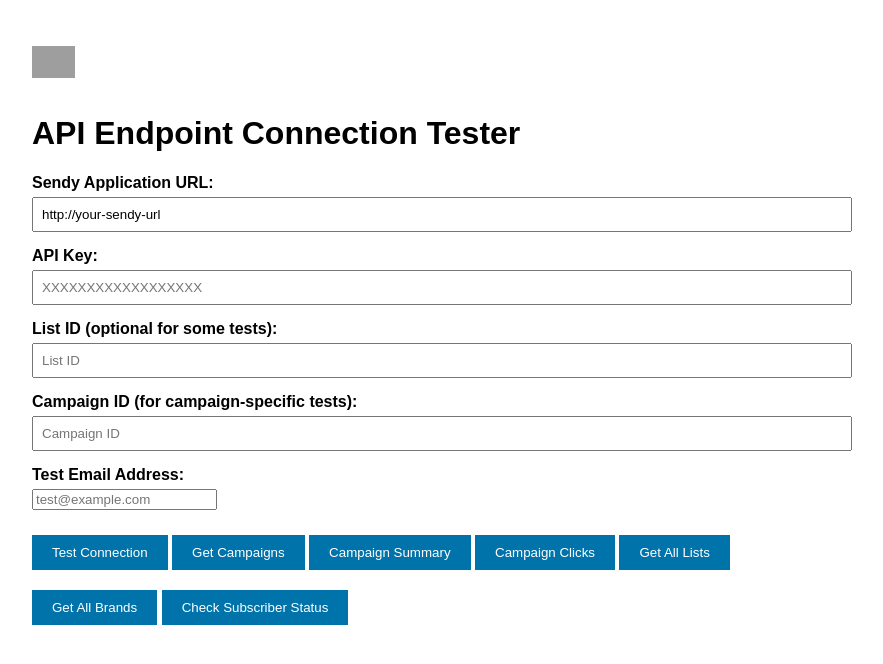
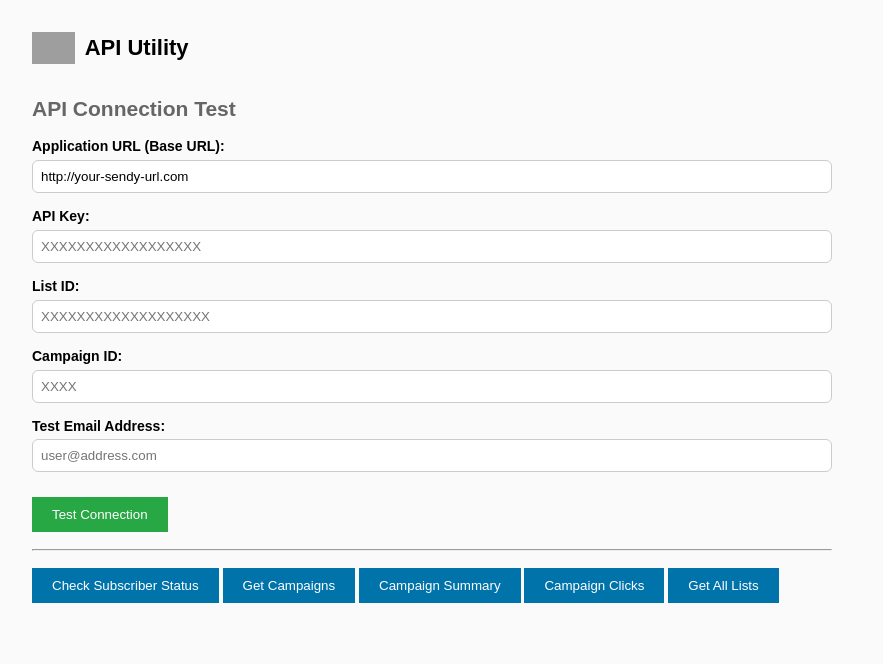
Before and after one commit to djhanus/sendy-api-utility, a PHP site: page / in a window 1280 px wide. Shown: the top 664 px of the page, without its empty margins (208-1091 px from the left). Run offline with PHP 8.4, Linux system fonts and the light colour scheme; grey boxes are pictures that could not be loaded.

Commit message:
tighten ui

```diff
--- a/index.php
+++ b/index.php
@@ -1,19 +1,24 @@
 <!DOCTYPE html>
 <html>
 <head>
-    <title>Sendy API Sandbox</title>
+    <title>Sendy API Utility</title>
     <link rel="stylesheet" href="style.css">
 </head>
 <body>
-    <h1>
-        <img src="https://dlgo7qh09pizs.cloudfront.net/images/sendy-logo.png" alt="Sendy Logo" style="height:32px;vertical-align:middle;margin-right:10px;"><br><br>
-        API Endpoint Connection Tester
-    </h1>
 
+    <div class="header">
+        <img src="https://dlgo7qh09pizs.cloudfront.net/images/sendy-logo.png" alt="Sendy Logo" style="height:32px;vertical-align:middle;margin-right:10px;">
+
+        <h1>
+            API Utility
+        </h1>
+    </div>
+
+    <h2>API Connection Test</h2>
     <form method="POST">
         <div class="form-group">
-            <label>Sendy Application URL:</label>
-            <input type="url" name="api_url" value="<?= $_POST['api_url'] ?? 'http://your-sendy-url' ?>" placeholder="http://your-sendy-url">
+            <label>Application URL (Base URL):</label>
+            <input type="url" name="api_url" value="<?= $_POST['api_url'] ?? 'http://your-sendy-url.com' ?>" placeholder="http://your-sendy-url.com">
         </div>
 
         <div class="form-group">
@@ -22,31 +27,34 @@
         </div>
 
         <div class="form-group">
-            <label>List ID (optional for some tests):</label>
-            <input type="text" name="list_id" value="<?= $_POST['list_id'] ?? '' ?>" placeholder="List ID">
+            <label>List ID:</label>
+            <input type="text" name="list_id" value="<?= $_POST['list_id'] ?? '' ?>" placeholder="XXXXXXXXXXXXXXXXXXX">
         </div>
 
         <div class="form-group">
-            <label>Campaign ID (for campaign-specific tests):</label>
-            <input type="text" name="campaign_id" value="<?= $_POST['campaign_id'] ?? '' ?>" placeholder="Campaign ID">
+            <label>Campaign ID:</label>
+            <input type="text" name="campaign_id" value="<?= $_POST['campaign_id'] ?? '' ?>" placeholder="XXXX">
         </div>
+
         <div class="form-group">
             <label>Test Email Address:</label>
-            <input type="email" name="test_email" value="<?= $_POST['test_email'] ?? '' ?>" placeholder="test@example.com">
+            <input type="text" name="test_email" value="<?= $_POST['test_email'] ?? '' ?>" placeholder="user@address.com">
         </div>
 
-        <button type="submit" name="action" value="test_connection">Test Connection</button>
+        <button type="submit" name="action" value="test_connection" class="connection-test">Test Connection</button>
+        <hr>
+
+        <button type="submit" name="action" value="subscriber_status">Check Subscriber Status</button>
+
 
         <button type="submit" name="action" value="get_campaigns">Get Campaigns</button>
         <button type="submit" name="action" value="campaign_summary">Campaign Summary</button>
         <button type="submit" name="action" value="campaign_clicks">Campaign Clicks</button>
-
         <button type="submit" name="action" value="get_lists">Get All Lists</button>
-        <button type="submit" name="action" value="get_brands">Get All Brands</button>
-
-        <button type="submit" name="action" value="subscriber_status">Check Subscriber Status</button>
+        <!-- <button type="submit" name="action" value="get_brands">Get All Brands</button> -->
 
     </form>
+
 
     <?php
     if ($_POST && !empty($_POST['api_url']) && !empty($_POST['api_key'])) {
@@ -144,6 +152,9 @@
         echo "</div>";
     }
 
+
+
+
     function sendy_request($url, $data) {
         echo "<p><strong>Trying URL:</strong> " . $url . "</p>"; // DEBUG LINE
         $ch = curl_init();
--- a/style.css
+++ b/style.css
@@ -1,8 +1,34 @@
-body { font-family: Arial, sans-serif; max-width: 800px; margin: 0 auto; padding: 20px; }
+body { font-family: Arial, sans-serif; max-width: 800px; margin: 0 auto; padding: 20px; font-size: 14px; line-height: 1.2; background: #fafafa;  }
+
+.header { display: flex; align-items: center; justify-content: flex-start; margin-bottom: 20px; }
+
+h1 { font-size: 22px; }
+
 .form-group { margin: 15px 0; }
+
+h2 { color: #666; }
+
 label { display: block; margin-bottom: 5px; font-weight: bold; }
-input[type="text"], input[type="url"] { width: 100%; padding: 8px; }
+
+input[type="text"], input[type="url"] { width: 100%; padding: 8px; border-radius: 6px; border: 1px solid #ccc; box-sizing: border-box; }
+
 button { background: #0073aa; color: white; padding: 10px 20px; margin: 10px auto; border: none; cursor: pointer; }
+
+button.connection-test { background: #28a745; }
+
 .result { background: #f1f1f1; padding: 15px; margin: 15px 0; border-left: 4px solid #0073aa; }
+
 .error { border-left-color: #dc3232; }
+
 pre { background: #fff; padding: 10px; overflow-x: auto; }
+
+pre {
+    white-space: pre-wrap;
+    word-break: break-all;
+    font-family: 'Fira Mono', 'Consolas', 'Menlo', 'Monaco', monospace;
+    border: 1px dotted #666;
+    border-radius: 6px;
+    background: #ffffff;
+    padding: 24px;
+    color: rgb(31, 31, 31);
+}
```
Also changed, not shown: README.md.
